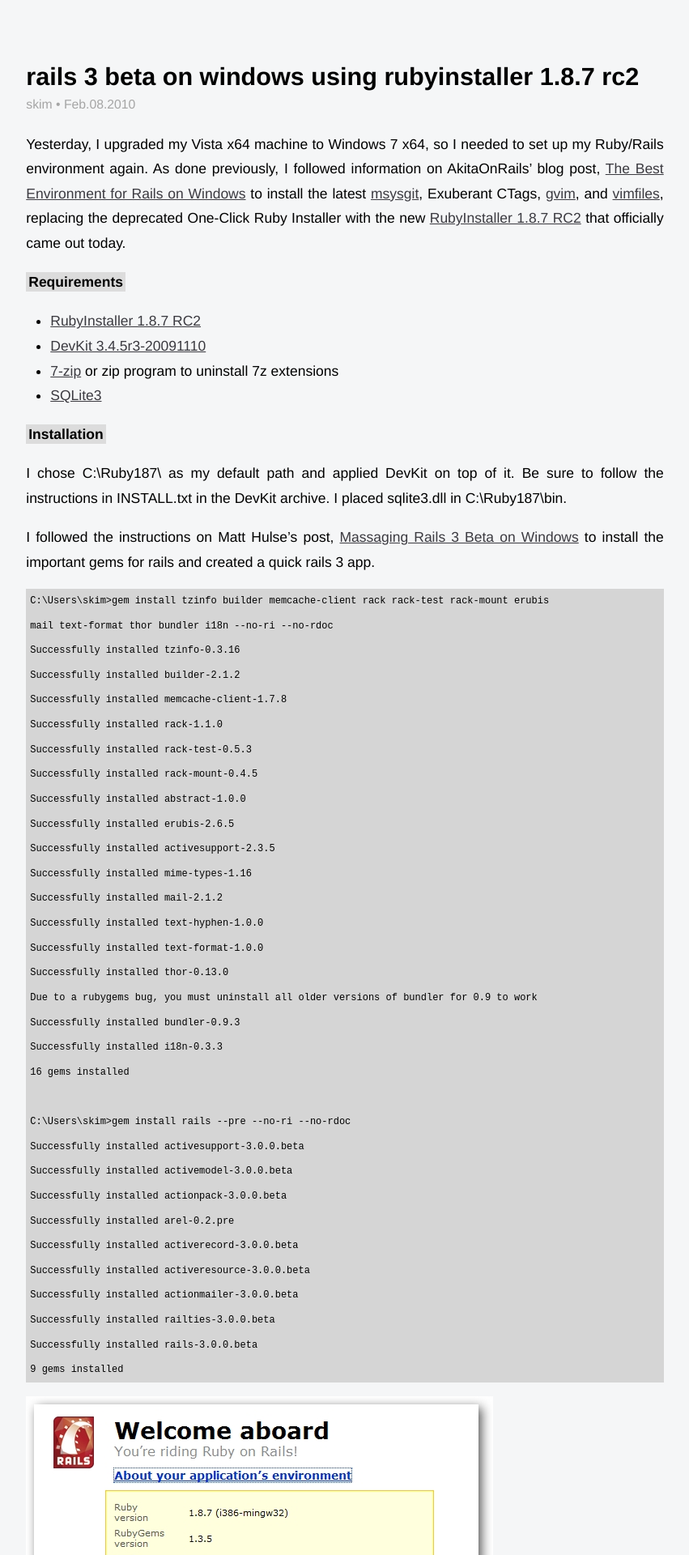
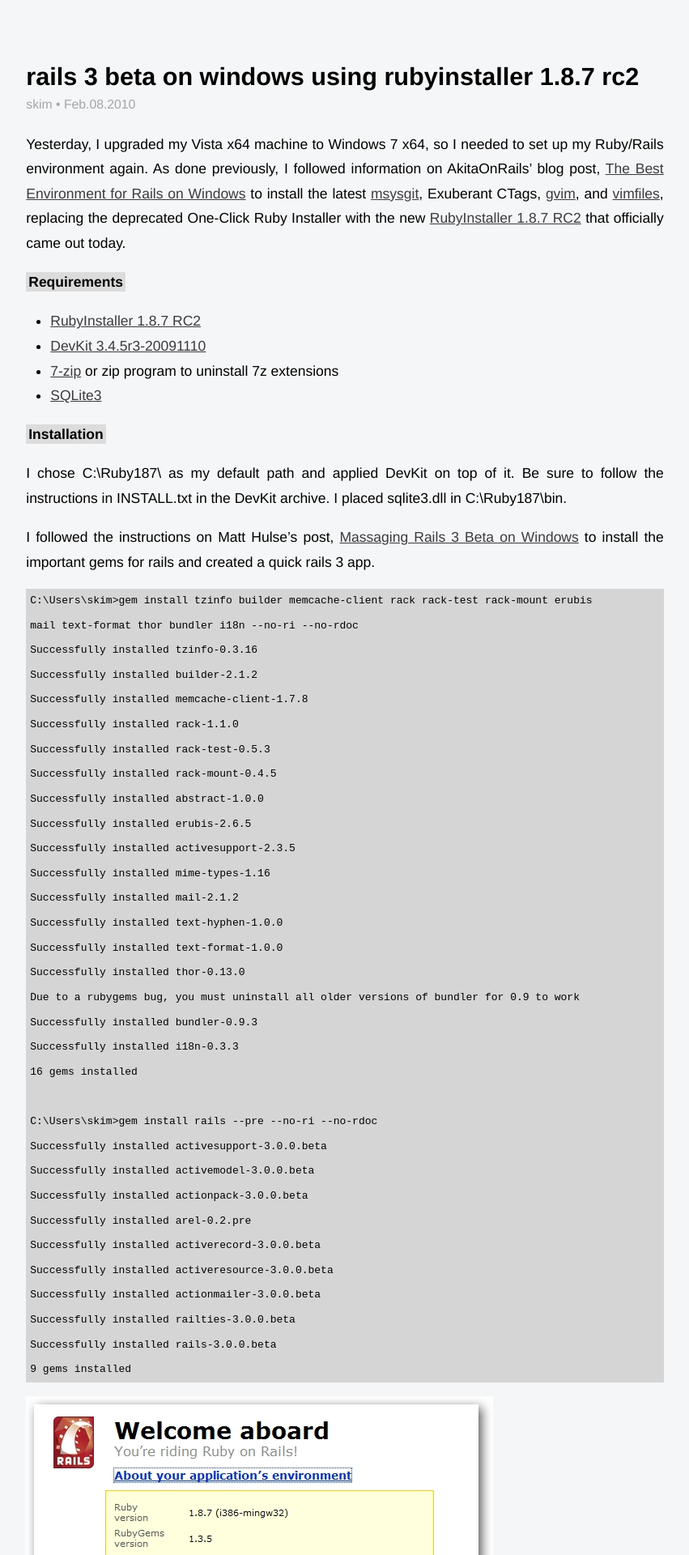
Before and after one commit to sl4m/sl4m.github.com, a Jekyll site: the page built from index.html, in a window 1280 px wide. Shown: the top 1920 px of the page at 81% size, without its empty margins (214-1065 px from the left). Built offline with Jekyll 4.4.1, drawn with Linux system fonts in a browser that asks for light colours; comment, search, counter and statistics services are not loaded.

Commit message:
updated highlight font-size

```diff
--- a/css/syntax.css
+++ b/css/syntax.css
@@ -1,4 +1,4 @@
-.highlight  { background-color: #D5D5D5; overflow: auto; padding: 0 5px; font-family: Consolas, Monaco, fixed; font-size: 12px}
+.highlight  { background-color: #D5D5D5; overflow: auto; padding: 0 5px; font-family: Consolas, Monaco, fixed; font-size: 13px}
 .highlight .c { color: #999999; font-style: italic } /* Comment */
 .highlight .err { color: #a61717; background-color: #e3d2d2 } /* Error */
 .highlight .g { color: #d0d0d0 } /* Generic */
```
